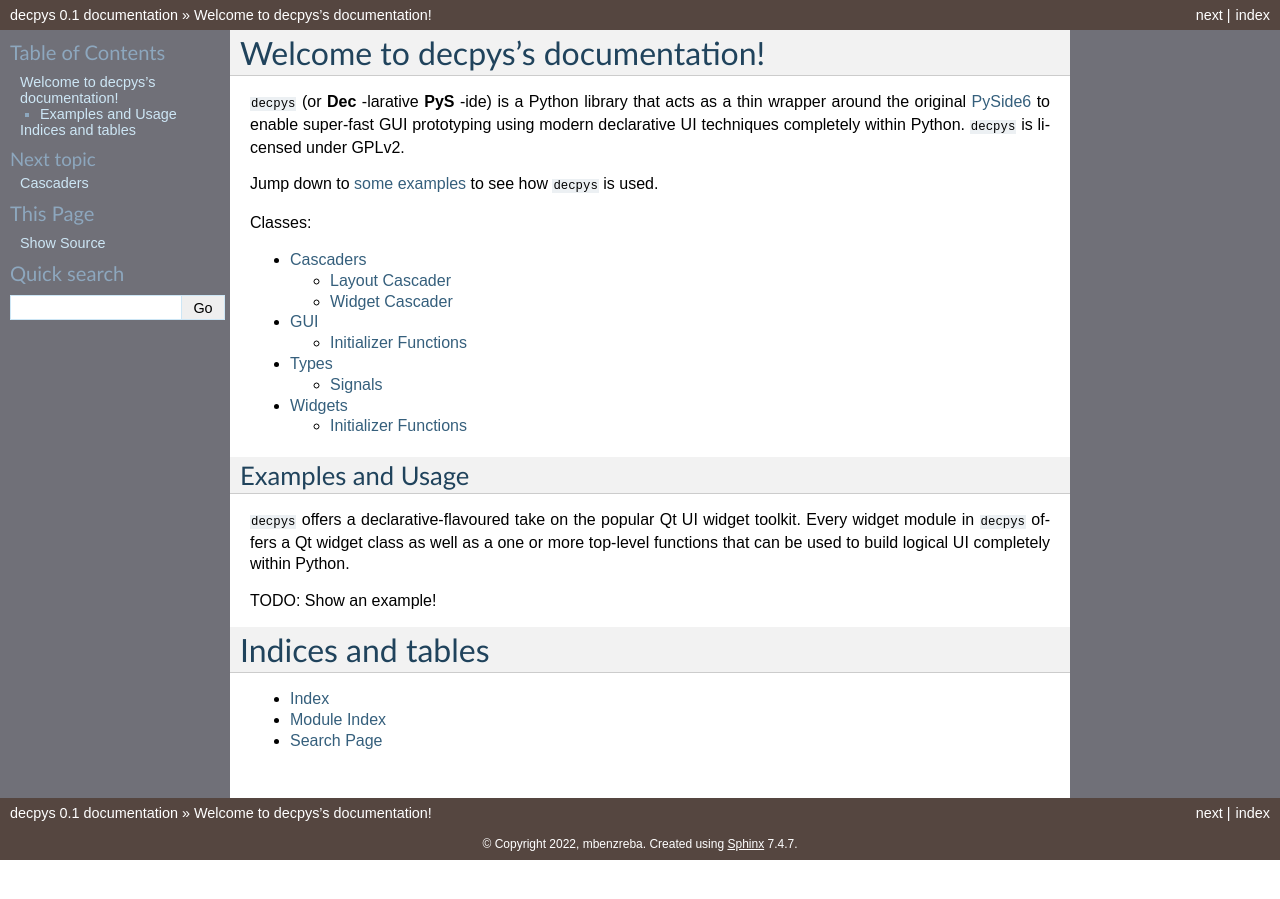
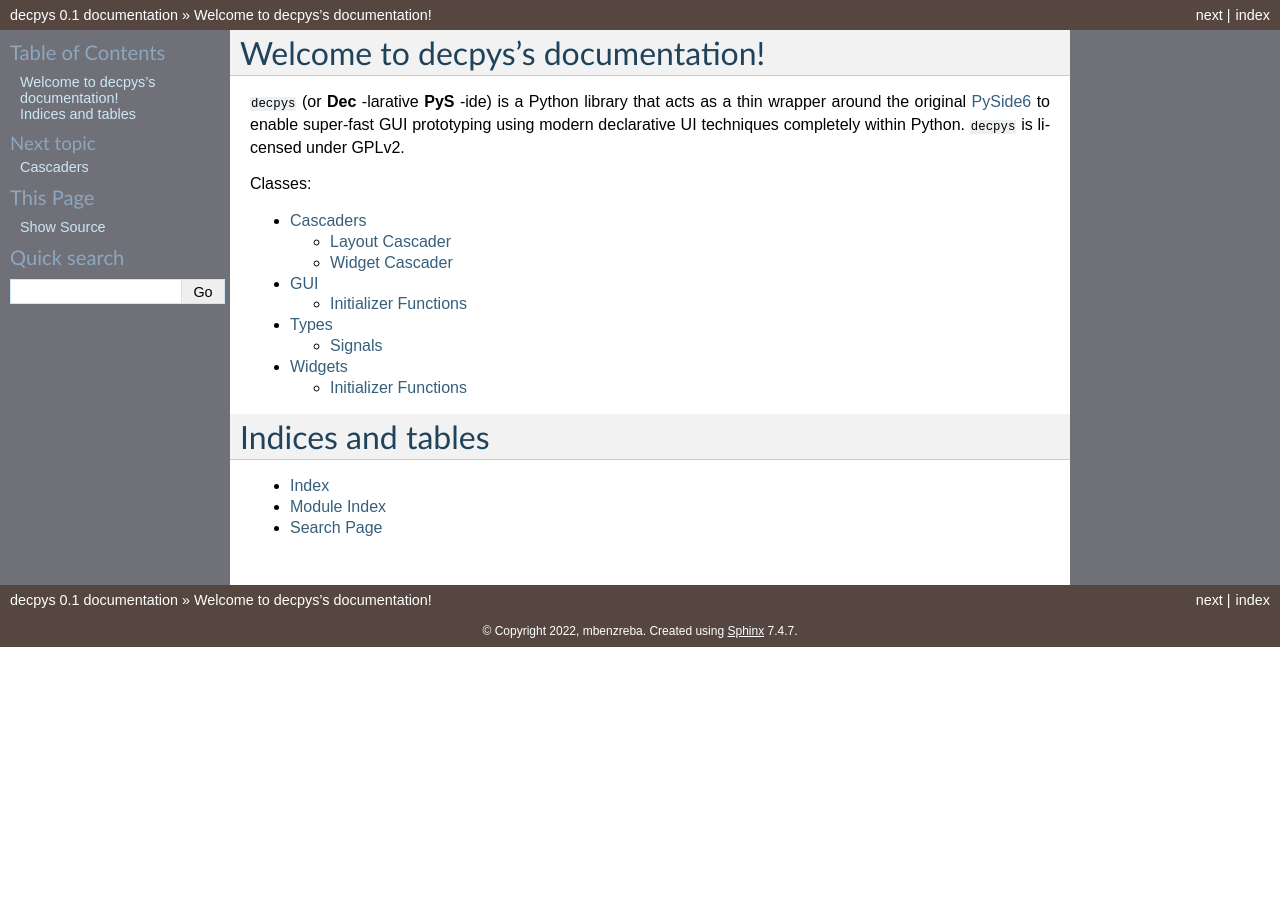
Before and after one commit to mbenzreba/decpys, a Sphinx documentation site: the page built from docs/source/index.rst, in a window 1280 px wide. Built offline with Sphinx 7.4.7, drawn with Linux system fonts in a browser that asks for light colours.

Commit message:
remove usage section

```diff
--- a/docs/source/index.rst
+++ b/docs/source/index.rst
@@ -9,8 +9,6 @@
 ``decpys`` (or **Dec** -larative **PyS** -ide) is a Python library that acts as a thin wrapper around
 the original `PySide6 <https://pypi.org/project/PySide6/>`_ to enable super-fast GUI prototyping
 using modern declarative UI techniques completely within Python. ``decpys`` is licensed under GPLv2.
-
-Jump down to :ref:`some examples <Usage>` to see how ``decpys`` is used.
 
 
 .. toctree::
@@ -24,19 +22,6 @@
 
 
 
-.. _Usage:
-
-Examples and Usage
-------------------
-
-``decpys`` offers a declarative-flavoured take on the popular Qt UI widget toolkit. Every widget
-module in ``decpys`` offers a Qt widget class as well as a one or more top-level functions that
-can be used to build logical UI completely within Python.
-
-TODO: Show an example!
-
-
-
 Indices and tables
 ==================
 
```
